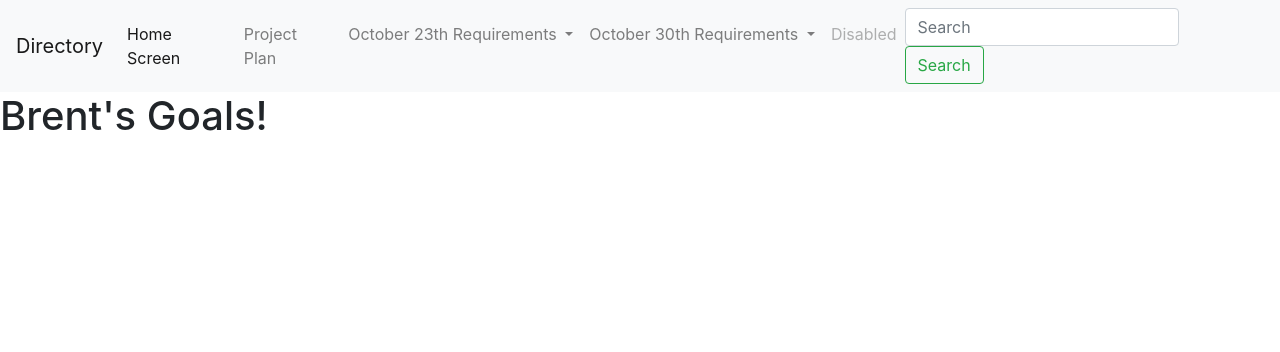
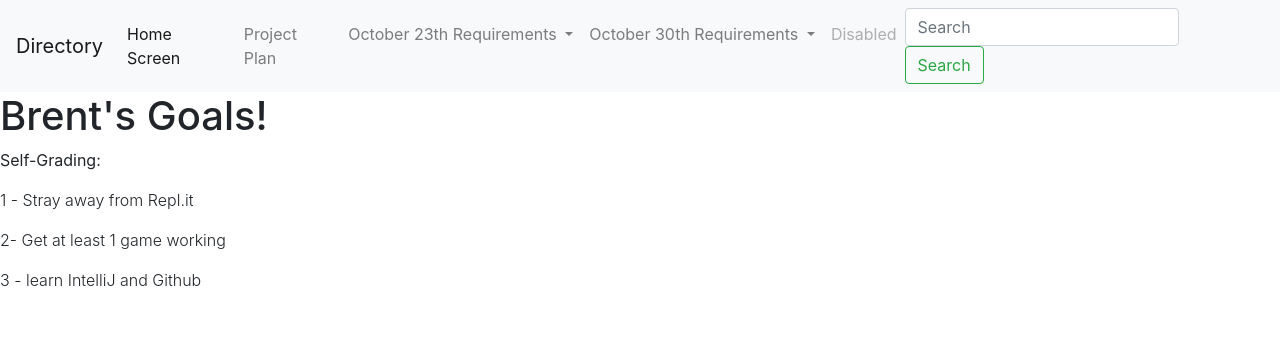
Before and after one commit to KrispyKremeSavage/Gaming-Website-Project, a Flask app: page /brentgoals in a window 1280 px wide. Shown: the top 352 px of the page. Run offline with Flask 2, Linux system fonts and the light colour scheme.

Commit message:
added a bunch of stuff to goal html files

```diff
--- a/templates/brentgoals.html
+++ b/templates/brentgoals.html
@@ -3,4 +3,12 @@
 {% block content %}
 <h1>Brent's Goals!</h1>
 
+<p class="font-weight-normal">Self-Grading: </p>
+
+<p class="font-weight-light">1 - Stray away from Repl.it</p>
+
+<p class="font-weight-light">2- Get at least 1 game working</p>
+
+<p class="font-weight-light">3 - learn IntelliJ and Github </p>
+
 {% endblock %}
--- a/templates/calvingoals.html
+++ b/templates/calvingoals.html
@@ -2,5 +2,11 @@
 {% block title %}Github{% endblock %}
 {% block content %}
 <h1>Calvins's Goals!</h1>
+<p class="font-weight-normal">Self-Grading: </p>
 
+<p class="font-weight-normal">Scrum Leader Grading: </p>
+
+<p class="font-weight-light">1 - Figure out how Splashtop Application Works</p>
+
+<p class="font-weight-light">2 - Figure out how IntelliJ and Github Work</p>
 {% endblock %}
--- a/templates/eshaangoals.html
+++ b/templates/eshaangoals.html
@@ -2,5 +2,9 @@
 {% block title %}Github{% endblock %}
 {% block content %}
 <h1>Eshaan's Goals!</h1>
+<p class="font-weight-normal">Self-Grading: </p>
 
+<p class="font-weight-normal">Scrum Master Grading: </p>
+
+<p class="font-weight-light">1 - Figure out how to run PacMan on Website</p>
 {% endblock %}
--- a/templates/kailagoals.html
+++ b/templates/kailagoals.html
@@ -2,6 +2,9 @@
 {% block title %}Github{% endblock %}
 {% block content %}
     <h1>Kaila's Goals!</h1>
+    <p class="font-weight-normal">Self-grading: 4/5</p>
+    <p class="font-weight-light">I was able to successfully make a repl.it playground working as a game, which is a main component in our project. However, I lost one point because I waited a long time to leard now to use IntelliJ and Github, although in the end I was able to complete that task.</p>
+    <p class="font-weight-normal">Scrum Master Grading: </p>
     <p class="font-weight-light">1 - Become more familiar with Github and IntelliJ</p>
     <p class="font-weight-lighter">Kaila was able to learn to transfer the project from Repl.it to Github, then from Github to IntelliJ. She also learned how to update the file with commits</p>
     <image src="{{ url_for('static', filename='images/screenshotone.png')}}">
```
